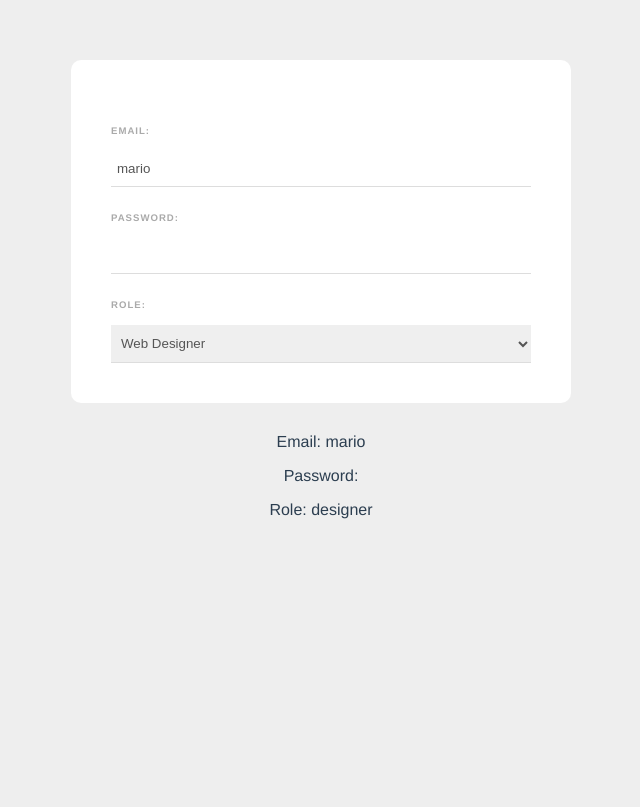
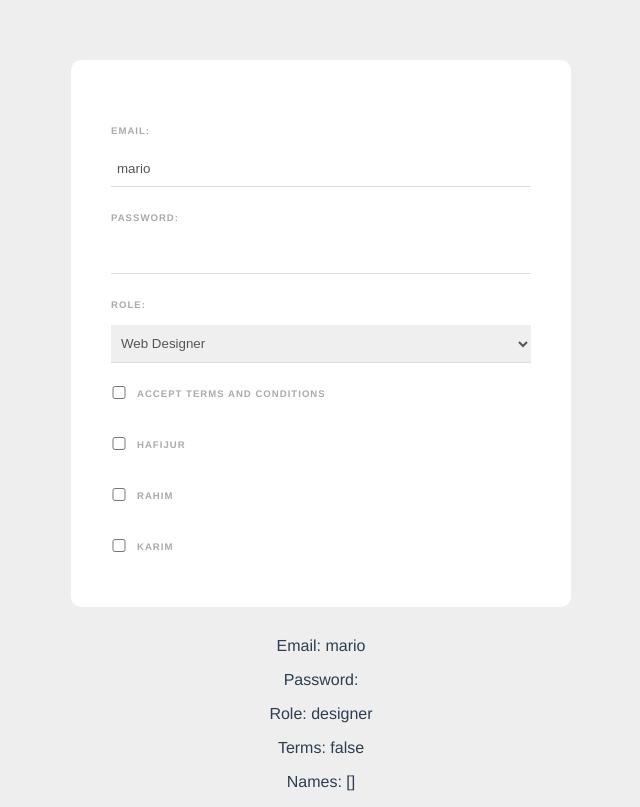
Before and after one commit to muhammadhafijur/web-form, a Vue app: page / in a window 1280 px wide. Shown: the whole page, without its empty margins (319-959 px from the left). Built offline with nearby package versions, Linux system fonts and the light colour scheme.

Commit message:
:sparkles: feat: Checkboxes

```diff
--- a/src/components/SignupForm.vue
+++ b/src/components/SignupForm.vue
@@ -10,10 +10,31 @@
         <option value="developer">Web Developer</option>
         <option value="designer">Web Designer</option>
     </select>
+
+    <div class="terms">
+        <input type="checkbox" v-model="terms" required>
+        <label>Accept terms and conditions</label>
+    </div>
+
+    <div class="">
+        <input type="checkbox" value="hafijur" v-model="names">
+        <label>Hafijur</label>
+    </div>
+    <div class="">
+        <input type="checkbox" value="rahim" v-model="names">
+        <label>Rahim</label>
+    </div>
+    <div class="">
+        <input type="checkbox" value="karim" v-model="names">
+        <label>Karim</label>
+    </div>
+
   </form>
   <p>Email: {{ email }}</p>
   <p>Password: {{ password }}</p>
   <p>Role: {{ role }}</p>
+  <p>Terms: {{ terms }}</p>
+  <p>Names: {{ names }}</p>
 </template>
 
 <script>
@@ -22,7 +43,9 @@
         return {
             email: 'mario',
             password: '',
-            role: 'designer'
+            role: 'designer',
+            terms: false,
+            names: []
         }
     }
 }
@@ -55,4 +78,11 @@
     border-bottom: 1px solid #ddd;
     color: #555;
   }
+  input[type="checkbox"]{
+    display: inline-block;
+    width: 16px;
+    margin: 0 10px 0 0;
+    position: relative;
+    top: 2px;
+  }
 </style>
```
